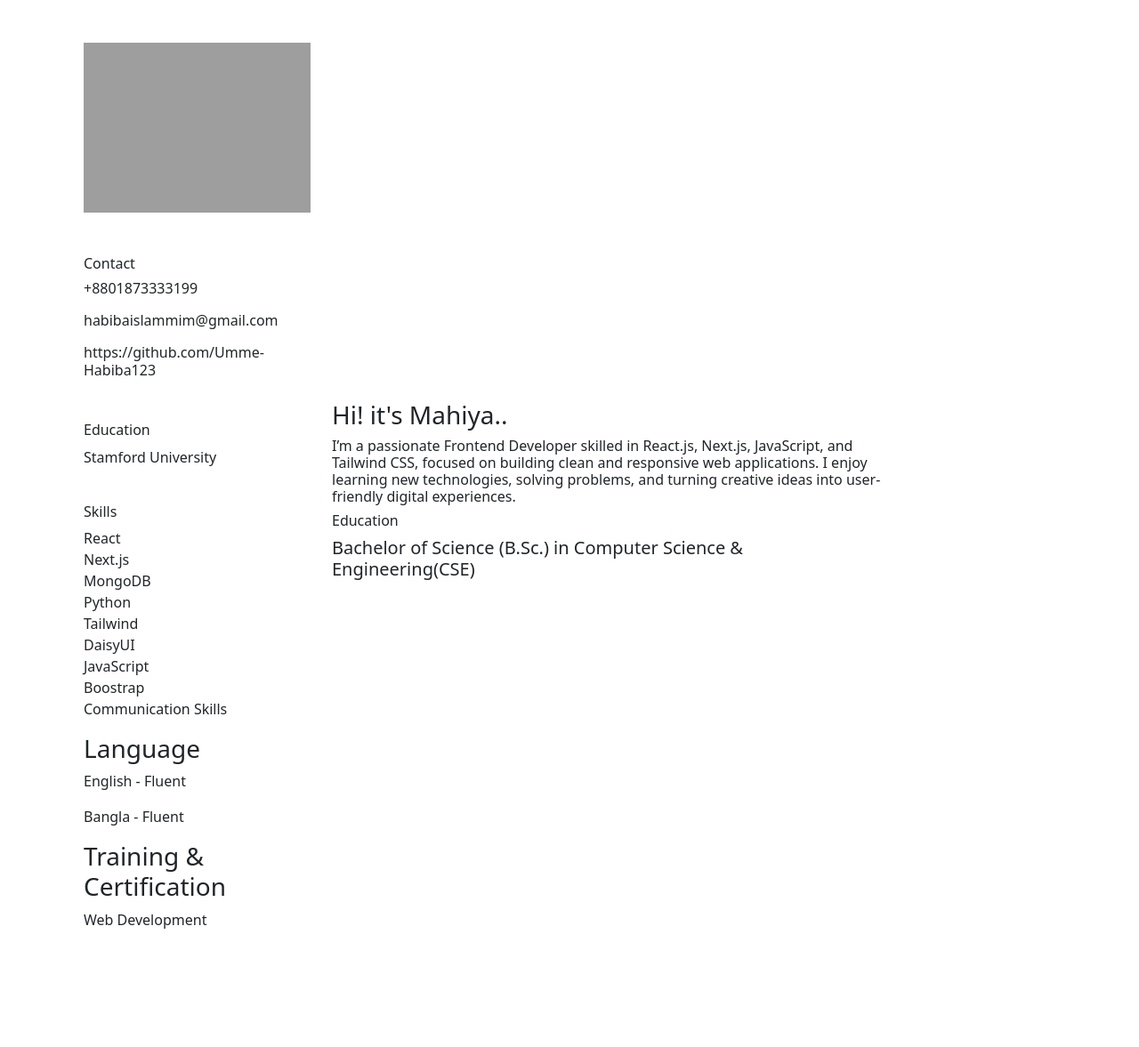
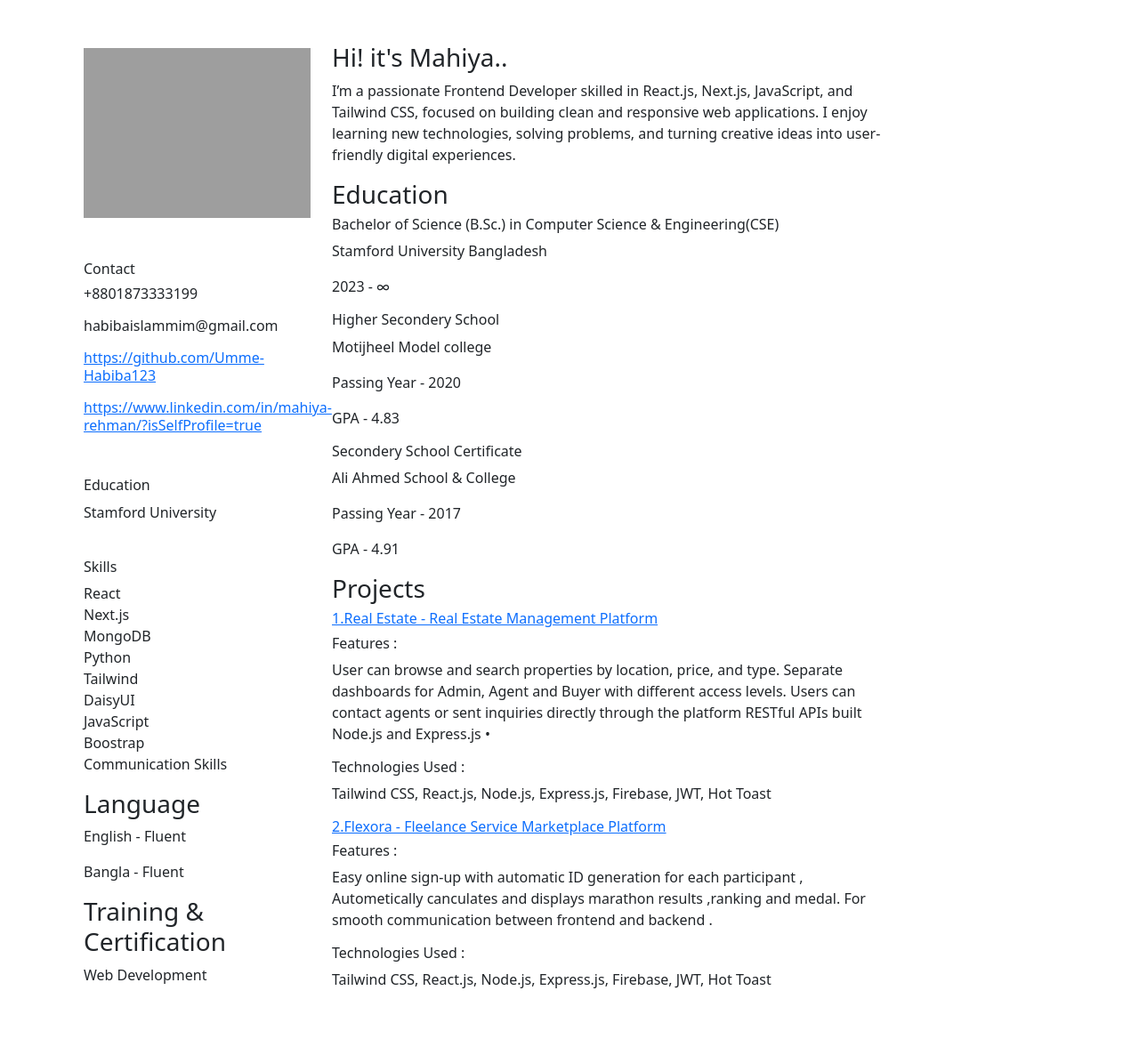
Before and after one commit to Umme-Habiba123/portfolio-by-django, a Django app: page / in a window 1280 px wide. Shown: the part 56-1233 px from the top of the page at 89% size. Before the commit the page ends 1100 px from the top, so only its background shows below. Run offline with Django 5.2, Linux system fonts and the light colour scheme; a user stored in the database is signed in; grey boxes are pictures that could not be loaded.

Commit message:
added skills and projects on my ct

```diff
--- a/Portfolio/urls.py
+++ b/Portfolio/urls.py
@@ -7,6 +7,7 @@ from .views import *
 urlpatterns=[
     path('', home, name='home'),
     path('about/', about, name='about'),
+    path('dashboard/', dashboard, name='dashboard'),
     path('userlogin/', userlogin, name='login'),
     path('logout/', logout_view, name='logout'),
     path('registration/', registration, name='registration')
--- a/Portfolio/views.py
+++ b/Portfolio/views.py
@@ -71,3 +71,7 @@ def userlogin(request):
 def logout_view(request):
         logout(request)
         return redirect('login')
+
+
+def dashboard(request):
+    return render('')
--- a/templates/home.html
+++ b/templates/home.html
@@ -22,7 +22,9 @@
                 <h6>Contact</h6>
                 <p>+8801873333199</p>
                 <p>habibaislammim@gmail.com</p>
-                <p>https://github.com/Umme-Habiba123</p>
+               <a href="https://github.com/Umme-Habiba123"> <p>https://github.com/Umme-Habiba123</p></a>
+
+              <a href="https://www.linkedin.com/in/mahiya-rehman/?isSelfProfile=true">  <p>https://www.linkedin.com/in/mahiya-rehman/?isSelfProfile=true</p></a>
 
             </div>
 
@@ -34,7 +36,8 @@
             <div>
                 <h6>Skills</h6>
                 <p>React <br> Next.js <br> MongoDB <br>Python <br>Tailwind <br>DaisyUI <br>JavaScript<br>Boostrap
-                    <br>Communication Skills</p>
+                    <br>Communication Skills
+                </p>
             </div>
 
             <div>
@@ -50,22 +53,83 @@
         </div>
 
 
-        <div  class="col-md-7 ">
+        <div class="col-md-7 ">
             <div>
                 <h3>Hi! it's Mahiya..</h3>
-                <h6>I’m a passionate Frontend Developer skilled in React.js, Next.js, JavaScript, and Tailwind CSS,
+                <p>I’m a passionate Frontend Developer skilled in React.js, Next.js, JavaScript, and Tailwind CSS,
                     focused
                     on building clean and responsive web applications.
                     I enjoy learning new technologies, solving problems, and turning creative ideas into user-friendly
                     digital experiences.
-                </h6>
+                </p>
             </div>
 
             <div>
-                <h6>Education</h6>
-                <h5>Bachelor of Science (B.Sc.) in Computer Science & Engineering(CSE)</h5>
+                <h3>Education</h3>
+                <h6>Bachelor of Science (B.Sc.) in Computer Science & Engineering(CSE)</h6>
+                <p>Stamford University Bangladesh</p>
+                <p>2023 - ∞</p>
             </div>
+
+            <div>
+
+                <h6>Higher Secondery School</h6>
+                <p>Motijheel Model college</p>
+                <p>Passing Year - 2020</p>
+                <p>GPA - 4.83</p>
+            </div>
+            <div>
+
+                <h6>Secondery School Certificate</h6>
+                <p>Ali Ahmed School & College</p>
+                <p>Passing Year - 2017</p>
+                <p>GPA - 4.91</p>
+            </div>
+
+            <div>
+                <h3>Projects</h3>
+               <a href="https://gilded-dolphin-31e21d.netlify.app/"> <h6> 1.Real Estate - Real Estate Management Platform</h6></a>
+                <h6>Features :</h6>
+                <p>
+                    User can browse and search properties by location, price, and type.
+                    Separate dashboards for Admin, Agent and Buyer with different access levels.
+                    Users can contact agents or sent inquiries directly through the platform
+                    RESTful APIs built Node.js and Express.js
+                    •</p>
+                <h6>
+                    Technologies Used :
+                </h6>
+                <p>Tailwind CSS, React.js, Node.js, Express.js, Firebase, JWT, Hot Toast
+                </p>
+
+            </div>
+            <div>
+
+               <a href="https://inspiring-piroshki-a70fe3.netlify.app/"> <h6>2.Flexora - Fleelance Service Marketplace Platform
+
+                </h6></a>
+                <h6>Features :</h6>
+                <p>
+                    Easy online
+                    sign-up with automatic ID generation for each participant
+                    , Autometically canculates and displays marathon results ,ranking and medal.
+                    For smooth communication between frontend and backend .
+
+                </p>
+                <h6>
+                    Technologies Used :
+                </h6>
+                <p>Tailwind CSS, React.js, Node.js, Express.js, Firebase, JWT, Hot Toast
+
+                </p>
+
+            </div>
+
+
         </div>
+
+
+
     </div>
 
 </div>
--- a/templates/navbar.html
+++ b/templates/navbar.html
@@ -14,7 +14,7 @@
           <a class="nav-link" href="{% url  'about' %}">About</a>
         </li>
         <li class="nav-item">
-          <a class="nav-link" href="/">Dashboard</a>
+          <a class="nav-link" href="{% url 'dashboard' %}">Dashboard</a>
         </li>
         <li class="nav-item">
           <a class="nav-link" href="/">Projects</a>
```
Also changed, not shown: templates/dashboard.html (added).
